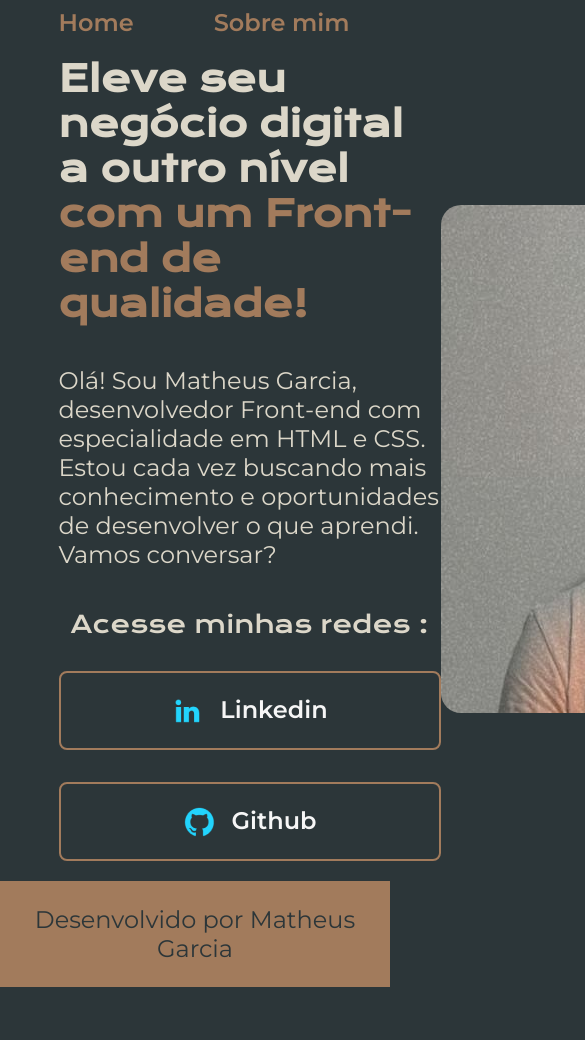
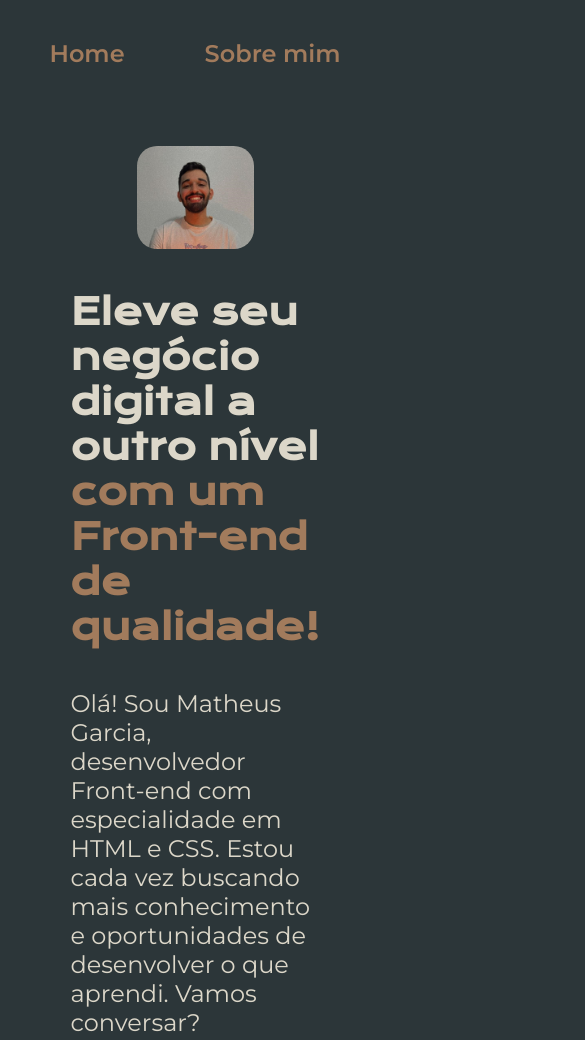
Before and after one commit to Mtheusgs/portf-lio-, a plain HTML site: page index.html in a window 390 px wide. Shown: the top 1040 px of the page, 585 px wide, since content can reach past the window. Before the commit the page ends 987 px from the top, so only its background shows below. Drawn offline with nearby package versions, Linux system fonts and the light colour scheme; files whose address does not match are found by name.

Commit message:
Update style.css

```diff
--- a/style.css
+++ b/style.css
@@ -27,27 +27,28 @@ body{
     display: flex;
     align-items: center;
     justify-content: space-between;
+    gap: 40px;
 
 }
 .apresentacao__conteudo{
-    width: 600px;
+    width: 50%;
     display: flex;
     flex-direction: column;
     gap: 40px;
 
 }
 .titulo{
-    font-size: 36px;
+    font-size: 2.25rem;
     font-family:'Krona One', sans-serif; ;
 }
 p{
-    font-size:24px;
+    font-size:1.5rem;
     font-family: 'Montserrat', sans-serif;
 }
 .subtitulo{
     font-family: 'Krona One', sans-serif;
     font-weight: 400;
-    font-size: 24px;
+    font-size: 1.5rem;
 }
 .botao{
     display: flex;
@@ -55,14 +56,14 @@ p{
     flex-direction: column;
     align-items: center;
     gap: 32px;
+
 }
 .link{
     background-color: transparent ;
-    width: 378px;
-    height: 79;
+    width: 50%;
     text-align: center;
     border-radius: 8px;
-    font-size: 24px;
+    font-size: 1.5rem;
     padding: 21.5px 0;
     text-decoration: none;
     color: #F6F6F6;
@@ -89,13 +90,13 @@ img{
     padding: 24px;
     text-align: center;
     font-family: 'Montserrat', sans-serif;
-    font-size: 24px;
+    font-size: 1.5rem;
     font-weight: 400;
 }
 .cabeca{
     font-family: 'Montserrat', sans-serif ;
     font-weight: 600;
-    font-size: 24px;
+    font-size: 1.5rem;
     gap: 25px;
     padding: 2% 0% 0% 15%;
     text-decoration: none;
@@ -116,3 +117,23 @@ img{
     height: 70vh;
 
 }
+
+.imagem{
+    width: 50%;
+}
+
+@media (max-width:1200px) {
+    .cabeca{
+        padding: 10% ;
+    }
+    .apresentacao{
+        flex-direction: column-reverse;
+        padding: 5%;
+    }
+    .linkcabeca{
+        justify-content: center;
+    }
+    .apresentacao__conteudo{
+        width: auto;
+    }
+}
```
